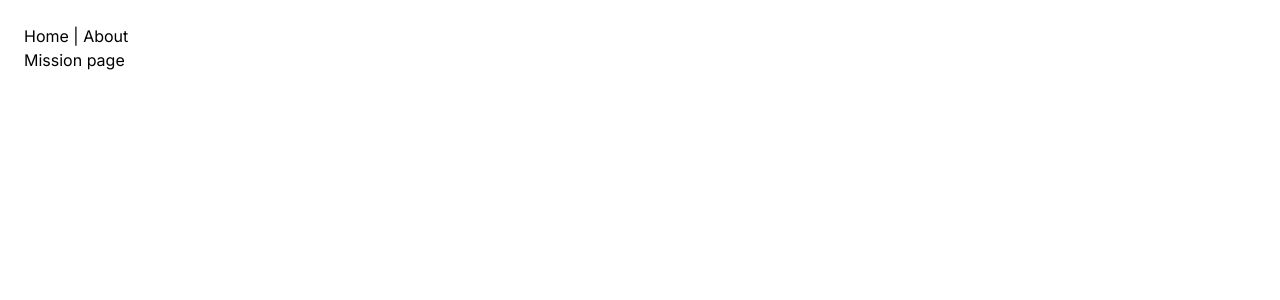
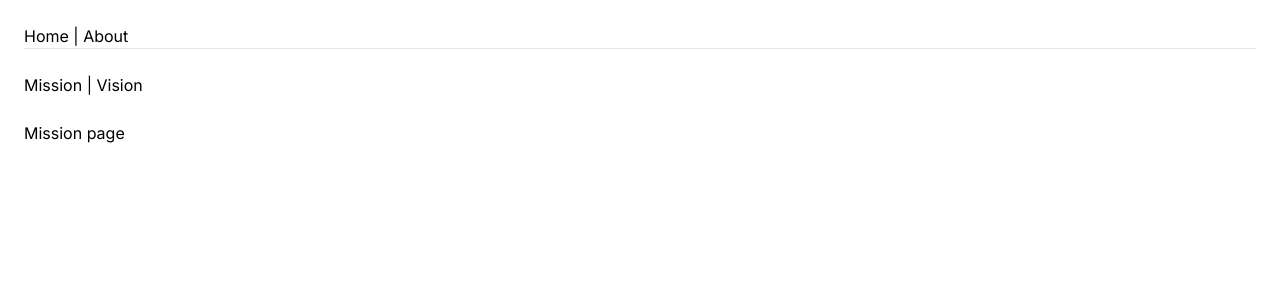
Before and after one commit to armank8/next-refresher, a Next.js app: page /about/mission in a window 1280 px wide. Shown: the top 300 px of the page. Built offline with nearby package versions, Linux system fonts and the light colour scheme.

Commit message:
nexted nagigation

```diff
--- /dev/null
+++ b/app/about/layout.js
@@ -0,0 +1,10 @@
+import React from 'react'
+
+export default function AboutLayout({ children }) {
+    return (
+        <div>
+            <nav className='my-6'>Mission | Vision</nav>
+            {children}
+        </div>
+    )
+}
--- a/app/about/mission/page.js
+++ b/app/about/mission/page.js
@@ -1,4 +1,3 @@
-import React from 'react'
 
 export default function Mission() {
   return (
--- a/app/layout.js
+++ b/app/layout.js
@@ -13,6 +13,7 @@ export default function RootLayout({ children }) {
     <html lang="en" className="p-6">
       <body className={inter.className}>
         <nav>Home | About</nav>
+        <hr></hr>
         {children}
       </body>
     </html>
```
